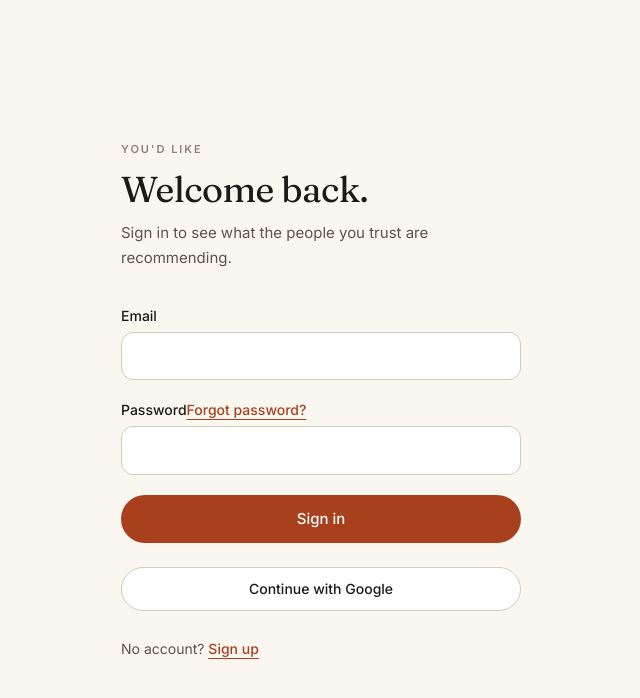
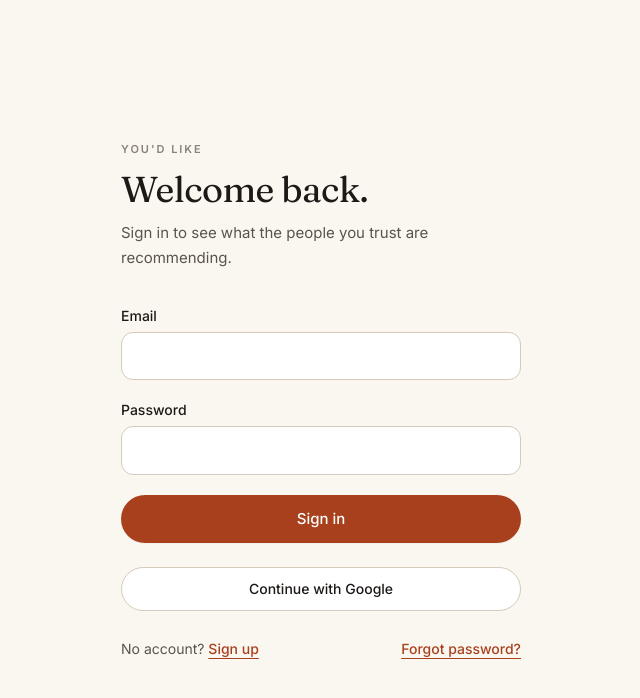
Before and after one commit to seeckerstein/recommendly, a Next.js app in the folder apps/web/: page /auth/login in a window 1280 px wide. Shown: the top 698 px of the page, without its empty margins (319-959 px from the left). Built offline with nearby package versions, Linux system fonts and the light colour scheme.

Commit message:
move Forgot password link to bottom row on login page

```diff
--- a/apps/web/src/app/auth/login/page.tsx
+++ b/apps/web/src/app/auth/login/page.tsx
@@ -59,14 +59,7 @@ function LoginForm() {
             />
           </Field>
 
-          <Field htmlFor="password" label={
-            <span className="flex items-baseline justify-between">
-              <span>Password</span>
-              <Link href="/auth/forgot-password" className="text-sm font-medium text-accent underline underline-offset-4">
-                Forgot password?
-              </Link>
-            </span>
-          }>
+          <Field htmlFor="password" label="Password">
             <Input
               id="password"
               type="password"
@@ -116,15 +109,23 @@ function LoginForm() {
         ))}
       </div>
 
-        <p className="mt-7 text-sm text-ink-soft">
-          No account?{" "}
+        <div className="mt-7 flex flex-wrap items-baseline justify-between gap-2 text-sm text-ink-soft">
+          <p>
+            No account?{" "}
+            <Link
+              href="/auth/signup"
+              className="font-medium text-accent underline underline-offset-4"
+            >
+              Sign up
+            </Link>
+          </p>
           <Link
-            href="/auth/signup"
+            href="/auth/forgot-password"
             className="font-medium text-accent underline underline-offset-4"
           >
-            Sign up
+            Forgot password?
           </Link>
-        </p>
+        </div>
       </div>
     </main>
   );
```
